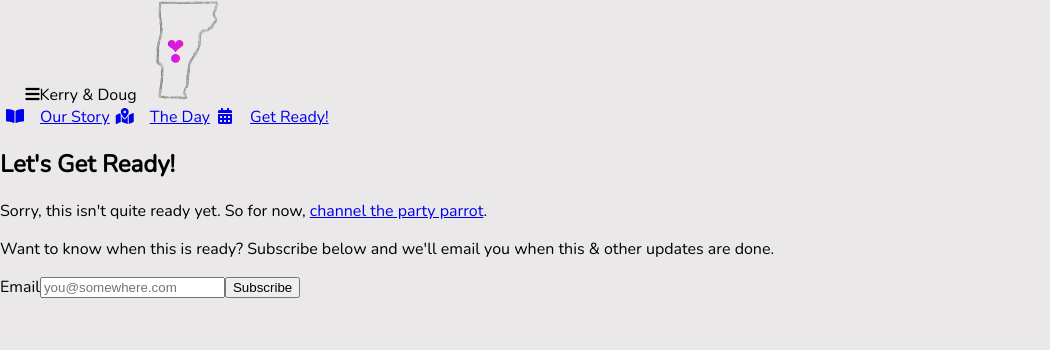
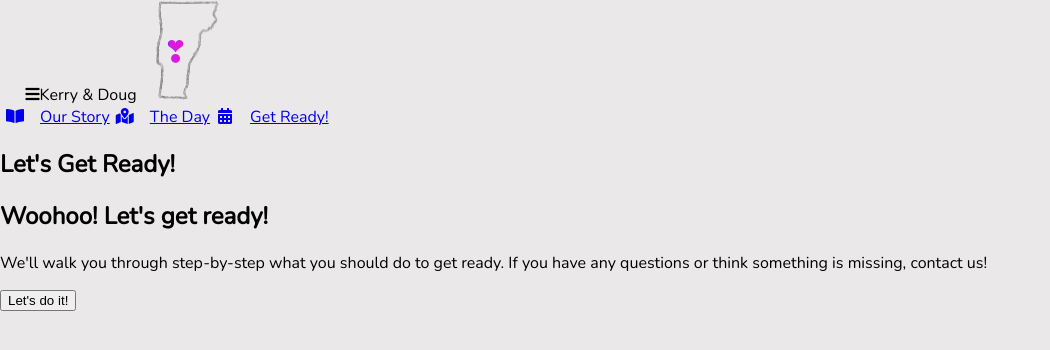
Before and after one commit to pseudoramble/wedding, a React (Vite) app: page /wedding/get-ready in a window 1280 px wide. Shown: the top 350 px of the page, without its empty margins (0-1050 px from the left). Built offline with nearby package versions, Linux system fonts and the light colour scheme.

Commit message:
Set up scaffolding for flow.

```diff
--- /dev/null
+++ b/src/flow/ChoicePrompt.js
@@ -0,0 +1,11 @@
+import React from 'react';
+
+const ChoicePrompt = ({ title, subtitle, responses }) => (
+  <div>
+    <h1>{title}</h1>
+    {subtitle && <p>{subtitle}</p>}
+    {responses.map(([label, value]) => <button>{label}</button>)}
+  </div>
+);
+
+export default ChoicePrompt;
--- /dev/null
+++ b/src/flow/FinishedPrompt.js
@@ -0,0 +1,13 @@
+import React from 'react';
+
+const InputPrompt = () => (
+  <div>
+    <h1>You're all set!</h1>
+    <p>
+      You are now set up for the big day, and we couldn't be happier!
+      If you feel like anything was missing, or something isn't right, please let us know!
+    </p>
+  </div>
+);
+
+export default InputPrompt;
--- /dev/null
+++ b/src/flow/Flow.js
@@ -0,0 +1,112 @@
+import React, { Component } from 'react';
+
+import ChoicePrompt from './ChoicePrompt';
+import InfoPrompt from './InfoPrompt';
+import InputPrompt from './InputPrompt';
+import FinishedPrompt from './FinishedPrompt';
+
+const prompts = [
+  {
+    type: 'info',
+    title: "Woohoo! Let's get ready!",
+    subtitle: "We'll walk you through step-by-step what you should do to get ready. If you have any questions or think something is missing, contact us!",
+    id: "intro",
+    inputType: 'info',
+    optional: true,
+    responses: [
+      ["Let's do it!", ""]
+    ]
+  },
+  {
+    type: 'input',
+    title: "We need to check who you are first",
+    subtitle: "Your invitation includes a code to be entered here.",
+    id: "code",
+    inputType: 'text',
+    optional: false
+  },
+  {
+    type: 'choice',
+    title: "Would you like to reserve a hotel room?",
+    subtitle: "We have blocked off some rooms at The Hilton. We have a few other recommendations too!",
+    id: "hotelReservation",
+    optional: false,
+    responses: [
+      ["Yes, at the Hilton", "Hilton"],
+      ["Yes, from Best Western", "Best Western"],
+      ["No thanks. I'm going to stay with the happy couple", "Apartment"],
+      ["No thanks. I'll reserve my hotel room later on", "Later"]
+    ]
+  },
+  {
+    type: 'choice',
+    title: "Would you like to purchase a gift now?",
+    subtitle: null,
+    id: "giftPurchase",
+    optional: true,
+    responses: [
+      ["Yes, from the Amazon registry", "Amazon"],
+      ["Yes, from the other registry", "Other"],
+      ["No thanks. I'll provide a gift later on", "Later"]
+    ]
+  },
+  {
+    type: 'choice',
+    title: "Head on over to Amazon to see how you can help",
+    subtitle: null,
+    id: "amazonRegistry",
+    optional: true,
+    responses: [
+      ["All finished", "Done"]
+    ]
+  },
+  {
+    type: 'choice',
+    title: "Head on over to the other registry to see how you can help",
+    subtitle: null,
+    id: "otherRegistry",
+    optional: true,
+    responses: [
+      ["All finished", "Done"]
+    ]
+  }
+]
+
+export default class Flow extends Component {
+  constructor() {
+    super();
+    this.state = {
+      answers: [],
+      currentQuestion: 'intro',
+      history: []
+    };
+  }
+
+  onResponse(promptInfo, value) {
+    console.info(promptInfo);
+    console.info(value);
+  }
+
+  renderPrompt(id) {
+    const promptInfo = prompts.find(p => p.id === id);
+    const onResponse = value => this.onResponse(promptInfo, value);
+
+    if (promptInfo.type === 'info') {
+      return <InfoPrompt onResponse={onResponse} title={promptInfo.title} subtitle={promptInfo.subtitle} responses={promptInfo.responses} optional={promptInfo.optional} />
+    } else if (promptInfo.type === 'choice') {
+      return <ChoicePrompt onResponse={onResponse} title={promptInfo.title} subtitle={promptInfo.subtitle} responses={promptInto.responses} optional={promptInfo.optional} />
+    } else if (promptInfo.type === 'input') {
+      return <InputPrompt onResponse={onResponse} title={promptInfo.title} subtitle={promptInfo.subtitle} type={promptInfo.inputType} optional={promptInfo.optional} />
+    }
+
+    return <FinishedPrompt />;
+  };
+
+  render() {
+    return (
+      <div>
+        {this.renderPrompt(this.state.currentQuestion)}
+      </div>
+    )
+  }
+}
--- /dev/null
+++ b/src/flow/InfoPrompt.js
@@ -0,0 +1,13 @@
+import React from 'react';
+
+const InfoPrompt = ({ title, subtitle, responses, onResponse }) => (
+  <div>
+    <h1>{title}</h1>
+    {subtitle && <p>{subtitle}</p>}
+    <button onClick={onResponse('')}>
+      {responses[0]}
+    </button>
+  </div>
+);
+
+export default InfoPrompt;
--- /dev/null
+++ b/src/flow/InputPrompt.js
@@ -0,0 +1,12 @@
+import React from 'react';
+
+const InputPrompt = ({ title, subtitle }) => (
+  <div>
+    <h1>{title}</h1>
+    {subtitle && <p>{subtitle}</p>}
+    {responses.map(([label, value]) => <button>{label}</button>)}
+    <button>Next</button>
+  </div>
+);
+
+export default InputPrompt;
--- a/src/pages/GetReady.js
+++ b/src/pages/GetReady.js
@@ -2,6 +2,7 @@ import React from 'react';
 
 import Form from './Form';
 import Thanks from './Thanks';
+import Flow from '../flow/Flow';
 
 class GetReady extends React.Component {
   constructor() {
@@ -21,22 +22,8 @@ class GetReady extends React.Component {
     return (
       <React.Fragment>
         <h1>Let's Get Ready!</h1>
-        <p>
-          Sorry, this isn't quite ready yet. So for now, <a href="#" onClick={() => this.setState({ isPartying: !this.state.isPartying })}>channel the party parrot</a>.
-        </p>
 
-        <p>
-          { this.state.isPartying &&
-              <img src="https://appstickers-cdn.appadvice.com/1158454115/819397787/4534b0f0c56c20c70a08a4f81acc1153-3.gif" />
-          }
-        </p>
-
-        <p>
-          Want to know when this is ready? Subscribe below and we'll email you when this & other updates are done.
-        </p>
-
-        <Form onSubscribe={() => this.setState({ submitted: true })} />
-
+        <Flow />
       </React.Fragment>
     );
   }
```
